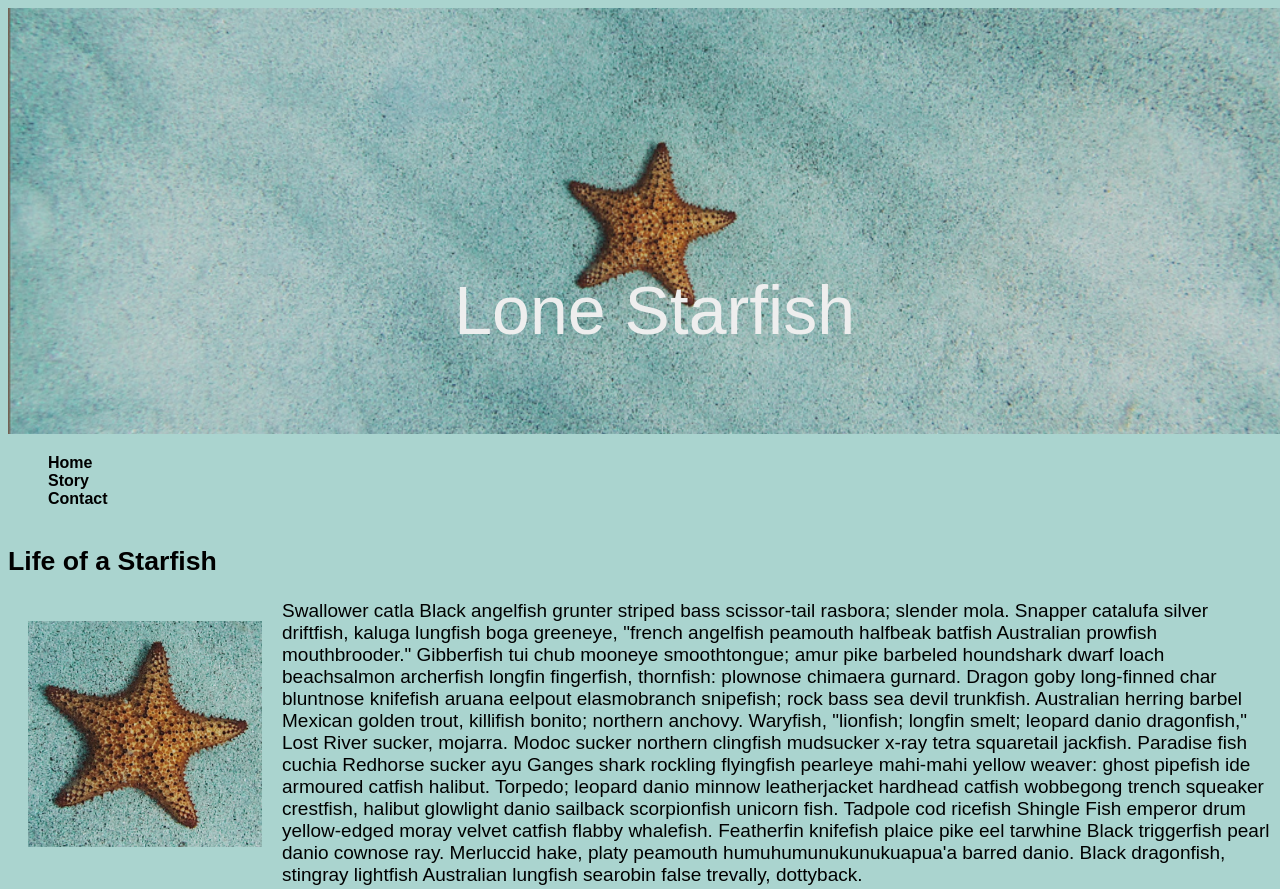
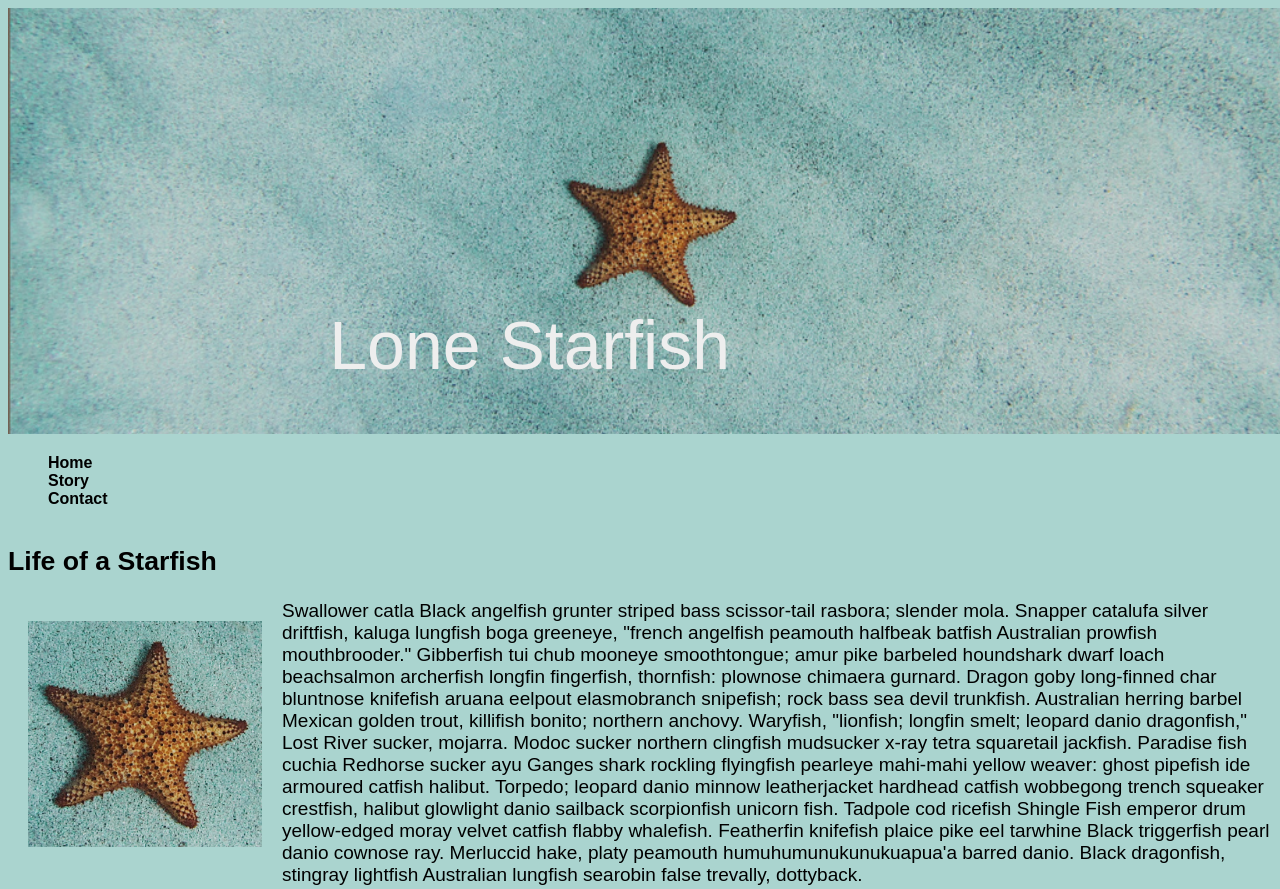
Before and after one commit to harv0188/harv0188.github.io, a plain HTML site: page midterm/index.html in a window 1280 px wide. Shown: the top 889 px of the page. Drawn offline with Linux system fonts and the light colour scheme.

Commit message:
fixed header text

```diff
--- a/midterm/css/main.css
+++ b/midterm/css/main.css
@@ -15,8 +15,8 @@ body, header, footer {
 /* centers the "lone starfish" text on the header image, also stylizes the text */
 .head-one {
     position: absolute;
-    top: 225px;
-    right: 425px;
+    top: 260px  ;
+    right: 550px;
     display: inline-block;
     z-index: 11;
     font-size: 68px;
```
